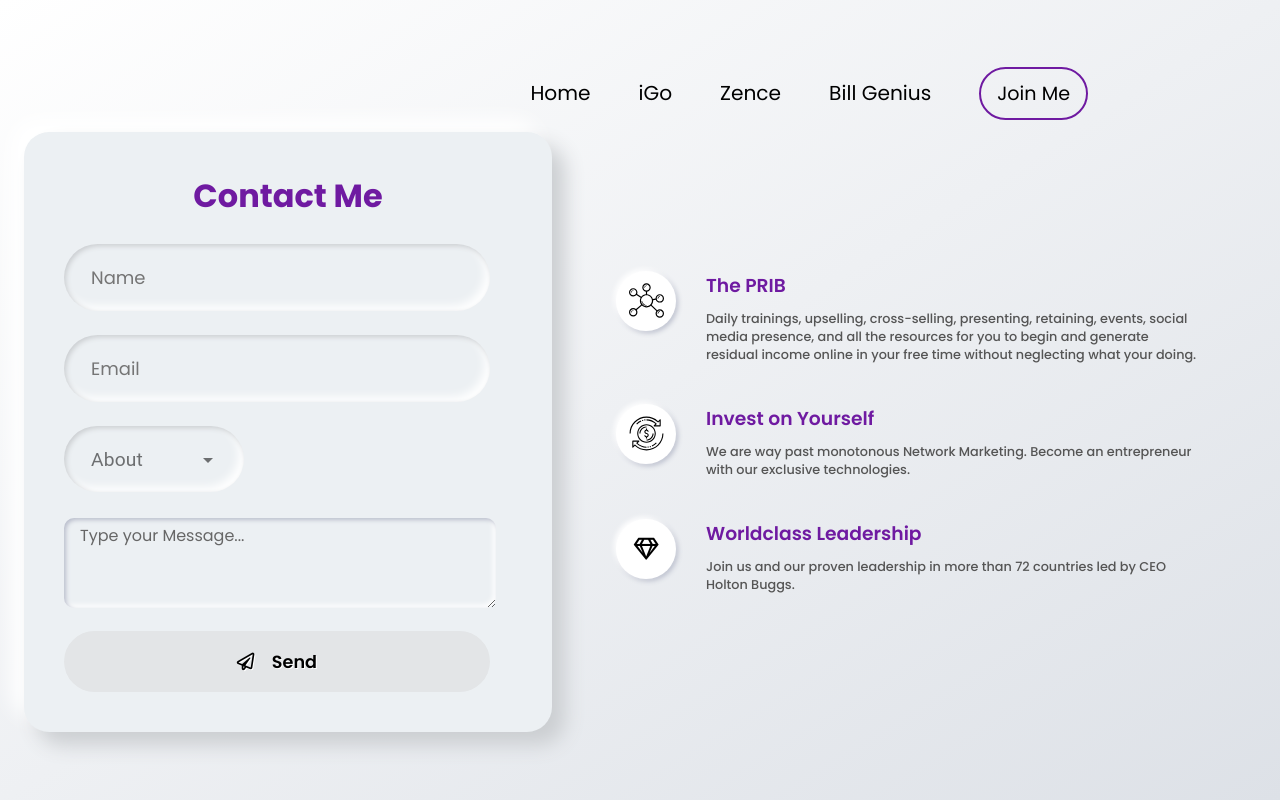
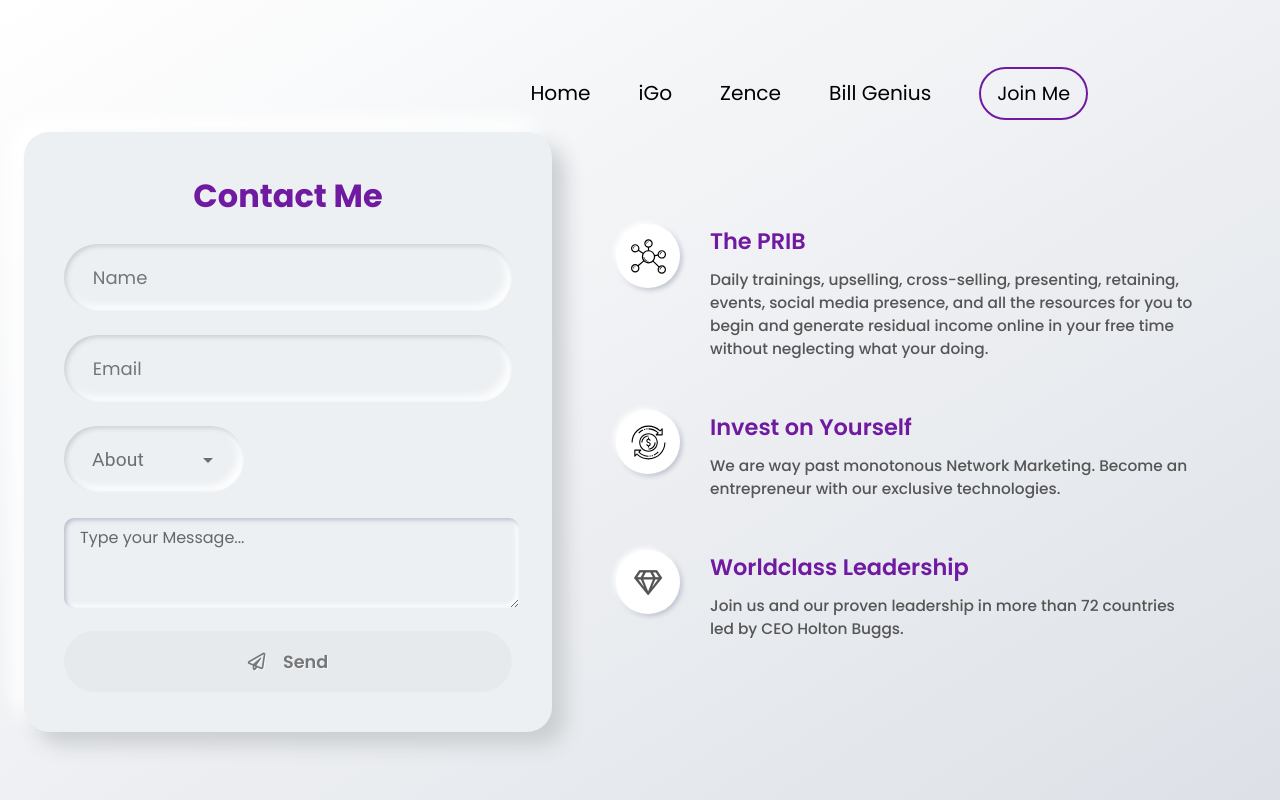
Before and after one commit to keviinramiirez/igonnect, a React (Create React App) app: page /joinme in a window 1280 px wide. Built offline with nearby package versions, Linux system fonts and the light colour scheme.

Commit message:
added node server 3001 & nodemailer to contact me

```diff
--- a/package.json
+++ b/package.json
@@ -2,6 +2,7 @@
   "name": "igoconnect",
   "version": "0.1.0",
   "private": true,
+  "proxy": "http://localhost:3001",
   "dependencies": {
     "@material-ui/core": "^4.11.2",
     "@material-ui/icons": "^4.11.2",
@@ -9,6 +10,7 @@
     "@testing-library/jest-dom": "^5.11.6",
     "@testing-library/react": "^11.2.2",
     "@testing-library/user-event": "^12.5.0",
+    "axios": "^0.21.1",
     "gl-react-image": "^3.1.1",
     "include-media": "^1.4.9",
     "node-sass": "^4.14.1",
@@ -18,6 +20,7 @@
     "react-router-dom": "^5.2.0",
     "react-scripts": "4.0.1",
     "react-use": "^15.3.8",
+    "reactstrap": "^8.8.1",
     "typewriter-effect": "^2.17.0",
     "web-vitals": "^0.2.4"
   },
--- a/src/pages/JoinMeComponents/JoinMeHero.css
+++ b/src/pages/JoinMeComponents/JoinMeHero.css
@@ -34,15 +34,12 @@
   outline: none;
   background: none;
   font-size: 18px;
-  padding: 20px 10px 20px 5px;
+  padding: 20px 0 20px 1.6em;
+  /* padding: 20px 0 20px 0; */
   border-radius: 300px;
-  padding-left: 1.5em;
+  /* padding-left: 1.5em; */
+  /* margin-right: 1.5em; */
   width: 95%;
-}
-
-.joinme__fields .joinme__name input:focus {
-  /* box-shadow: inset 2px 2px 4px #babecc, inset -3px -3px 5px #fff;
-  width: 95%; */
 }
 
 .joinme__name, .joinme__email {
@@ -53,7 +50,20 @@
   transition: all -.2s ease-in-out;
   appearance: none;
   -webkit-appearance: none;
-  width: 95%;
+  /* width: 95%; */
+}
+
+
+.joinme__name input:focus,
+.joinme__email input:focus {
+  /* box-shadow: inset 3px 3px 4px #babecc, inset -3px -3px 5px #fff; */
+  /* box-shadow: inset 1px 0 0 #6F1AA1, inset 4px 0 0 #fff; */
+  /* box-shadow: inset 1px 0 0 #babecc, inset 3px 0 0 #6F1AA1; */
+  /* box-shadow: -5px -5px -20px #fff, 5px 5px 20 px #babecc; */
+  /* box-shadow: 1px 0 0 #babecc, 3px 0 0 #6F1AA1; */
+  /* box-shadow: inset 1px 0 0 #babecc, inset 3px 0 0 #fff; */
+  box-shadow: inset 4px 0 0 #ccc, inset 1px 0 0 #fff;
+  /* width: 95%; */
 }
 
 
@@ -64,7 +74,7 @@
 label.MuiInputLabel-formControl {
   top: -15.6px;
   font-size: 1.2em;
-  left: 11px;
+  left: 12px;
   padding: 16px;
 }
 .MuiFormLabel-root.MuiInputLabel-root.MuiInputLabel-formControl.MuiInputLabel-animated.MuiInputLabel-shrink.MuiFormLabel-filled {
@@ -110,13 +120,14 @@ div#demo-simple-select:focus {
   padding: 10px 10px 30px;
   border: none;
   outline: none;
-  width: 92%;
+  width: 97%;
   box-shadow: inset 2px 2px 4px #babecc, inset -3px -3px 5px #fff;
   border-radius: 10px;
 }
 
 .joinme__inputBox span {
   position: absolute;
+  top: 2px;
   left: 16px;
   padding: 5px 0;
   font-size: 16px;
@@ -126,10 +137,9 @@ div#demo-simple-select:focus {
   color: #666;
 }
 
-.joinme__inputBox input:focus ~ span,
-.joinme__inputBox input:valid ~ span,
 .joinme__inputBox textarea:focus ~ span,
-.joinme__inputBox textarea:valid ~ span {
+.joinme__inputBox textarea:valid ~ span
+{
   color: #6F1AA1;
   font-size: 12px;
   transform: translateY(-26px);
@@ -152,10 +162,19 @@ div#demo-simple-select:focus {
   /* background-color: #ecf0f3; */
   text-shadow: 1px 1px 0 #fff;
   box-shadow: inset -5px -5px -20px #fff, inset 5px 5px 20 px #babecc;
-  width: 95%;
+  width: 100%;
   cursor: pointer;
   transition: all 0.2s ease-in-out;
 }
+
+.joinme__button_disabled {
+  opacity: 0.5;
+  cursor: default;
+  box-shadow: none !important;
+}
+
+
+
 .joinme__button i {
   padding-right: 1em;
 }
@@ -183,20 +202,20 @@ div#demo-simple-select:focus {
 
 .joinme__buumInfo .joinme__box  {
   position: relative;
-  padding: 20px 0;
+  padding: 25px 0;
   display: flex;
 }
 
 .joinme__box .joinme__boxIcon {
-  min-width: 60px;
-  height: 60px;
+  min-width: 64px;
+  height: 64px;
   background: #fff;
   display: flex;
   justify-content: center;
   align-items: center;
   border-radius: 50%;
-  font-size: 22px;
-  color: black;
+  font-size: 25px;
+  color: #555;
   box-shadow: -2px -2px 5px #fff, 2px 2px 5px #babecc;
 }
 
@@ -204,7 +223,7 @@ div#demo-simple-select:focus {
   display: flex;
   margin-left: 30px;
   margin-bottom: 10px;
-  font-size: 1em;
+  font-size: 1.2em;
   color: black;
   flex-direction: column;
 }
--- a/src/pages/JoinMeComponents/JoinMeHero.js
+++ b/src/pages/JoinMeComponents/JoinMeHero.js
@@ -1,12 +1,13 @@
-import React from 'react'
+import React, { useState } from 'react'
 import { makeStyles } from '@material-ui/core/styles';
-import './JoinMeHero.css'
+import './JoinMeHero.css';
 import ConnectIcon from '../../assets/SVG/contact_connect.svg';
 import InvestIcon from '../../assets/SVG/contact_invest.svg';
 import FormControl from '@material-ui/core/FormControl';
 import InputLabel from '@material-ui/core/InputLabel';
 import MenuItem from '@material-ui/core/MenuItem';
 import Select from '@material-ui/core/Select';
+import axios from 'axios';
 
 
 const boxInfo = [
@@ -45,22 +46,62 @@ const useStyles = makeStyles((theme) => ({
 
 function ContactForm() {
   const classes = useStyles();
-  const [about, setAbout] = React.useState('');
+  const [name, setName] = useState('')
+  const [email, setEmail] = useState('')
+  const [about, setAbout] = useState('');
+  const [message, setMessage] = useState('')
 
-  const handleChange = (event) => {
-    setAbout(event.target.value);
+  const handleNameChange = e => {
+    setName(e.target.value);
   };
+
+  const handleEmailChange = e => {
+    setEmail(e.target.value);
+  };
+
+  const handleAboutChange = e => {
+    setAbout(e.target.value);
+  };
+
+  const handleMessageChange = e => {
+    setMessage(e.target.value);
+  };
+
+  const handleSubmit = async e => {
+    if (!isButtonEnabled())
+      return;
+    e.preventDefault();
+
+    const form = await axios.post('/api/form', {
+      name, email, about, message
+    })
+  }
+
+  const isButtonEnabled = () => {
+    console.log(name.length === 0, email.length === 0, message.length === 0)
+    return name.length > 0 && email.length > 0 && message.length > 0
+  }
 
   return (
     <div className='joinme__wrapper'>
       <div className='joinme__card'>
         <h1>Contact Me</h1>
-        <div className='joinme__fields'>
+        <form className='joinme__fields' onSubmit={handleSubmit}>
           <div className='joinme__name'>
-            <input type='name' placeholder='Name' />
+            <input
+              type='text'
+              placeholder='Name'
+              value={name}
+              onChange={handleNameChange}
+            />
           </div>
           <div className='joinme__email'>
-            <input type='email' placeholder='Email' />
+            <input
+              type='email'
+              placeholder='Email'
+              value={email}
+              onChange={handleEmailChange}
+            />
           </div>
 
           <FormControl className={classes.formControl}>
@@ -69,7 +110,7 @@ function ContactForm() {
               labelId="demo-simple-select-label"
               id="demo-simple-select"
               value={about}
-              onChange={handleChange}
+              onChange={handleAboutChange}
               disableUnderline
             >
               <MenuItem value={'ibuumerang'}>iBuumerang</MenuItem>
@@ -81,15 +122,22 @@ function ContactForm() {
           </FormControl>
 
           <div className='joinme__inputBox'>
-            <textarea type='text' name='' required='required' />
+            <textarea
+              type='text'
+              name=''
+              value={message}
+              onChange={handleMessageChange}
+              required='required'
+            />
             <span>Type your Message...</span>
           </div>
 
-          <button className='joinme__button'>
+          {/* <button className={`joinme__button${isButtonDisabled() ? '_disabled' : ''}`} onSubmit={handleSubmit} > */}
+          <button className={`joinme__button ${isButtonEnabled() ? '' : 'joinme__button_disabled'}`} onSubmit={handleSubmit} >
             <i class="far fa-paper-plane"></i>
             Send
           </button>
-        </div>
+        </form>
       </div>
 
       <div className='joinme__buumInfo'>
```
Also changed, not shown: 2 other files (tests, documents, lock files or other folders).
